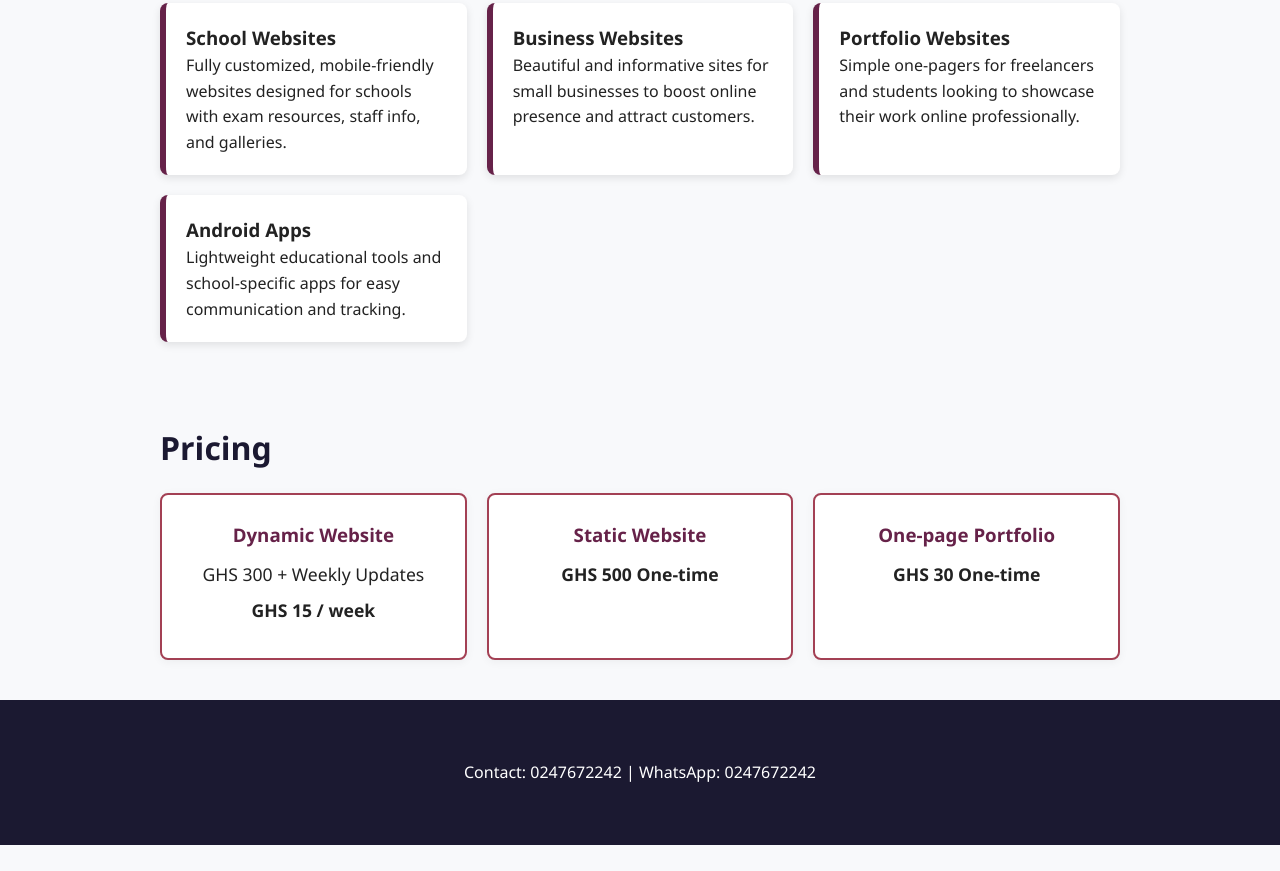
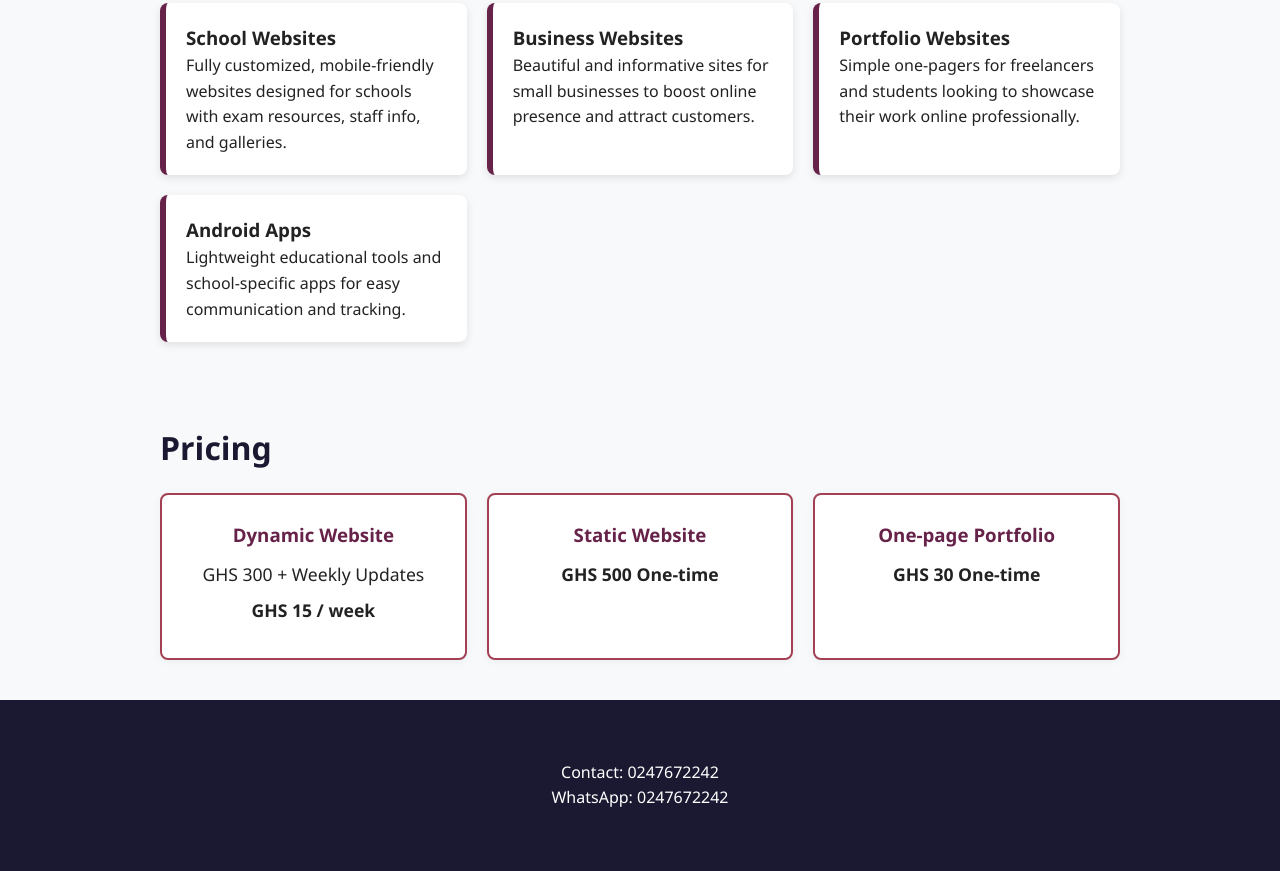
Before and after one commit to wolfrans/design, a plain HTML site: page index.html in a window 1280 px wide. Shown: the part 984-1855 px from the top of the page. Before the commit the page ends 1829 px from the top, so only its background shows below. Drawn offline with Linux system fonts and the light colour scheme.

Commit message:
Update index.html

```diff
--- a/index.html
+++ b/index.html
@@ -84,7 +84,7 @@
 
   <footer>
     <div class="container">
-      <p>Contact: 0247672242 | WhatsApp: 0247672242</p>
+      <p>Contact: 0247672242</p> <p> WhatsApp: 0247672242</p>
     </div>
   </footer>
 
```
